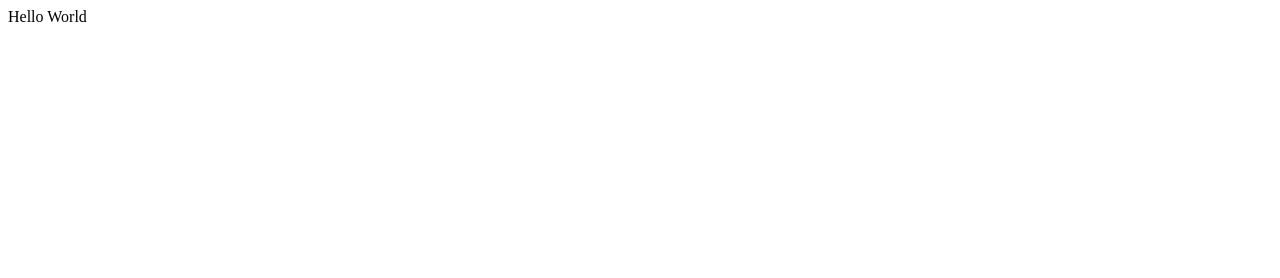
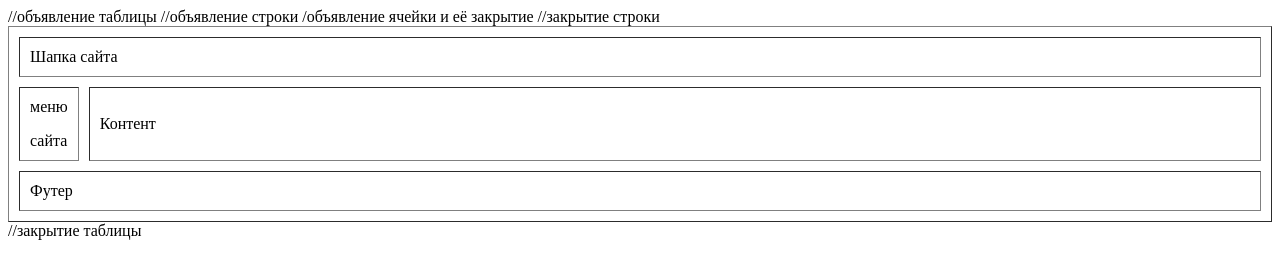
Before and after one commit to kat-lightning/kat-lightning.github.io, a plain HTML site: page index.html in a window 1280 px wide. Drawn offline with Linux system fonts and the light colour scheme.

Commit message:
first commit

```diff
--- a/index.html
+++ b/index.html
@@ -1,5 +1,15 @@
 <html>
-<body>
-Hello World
-</body>
-</html>
+<table width="100%" border="1" cellspacing="10" cellpadding="10"> //объявление таблицы
+<tr> //объявление строки
+<td colspan="2">Шапка сайта</td>/объявление ячейки и её закрытие
+</tr>//закрытие строки
+<tr>
+<td width="120"><p>меню</p>
+<p>сайта</p></td>
+<td width="100%">Контент</td>
+</tr>
+<tr>
+<td colspan="2">Футер</td>
+</tr>
+</table>//закрытие таблицы
+<html/>
```
